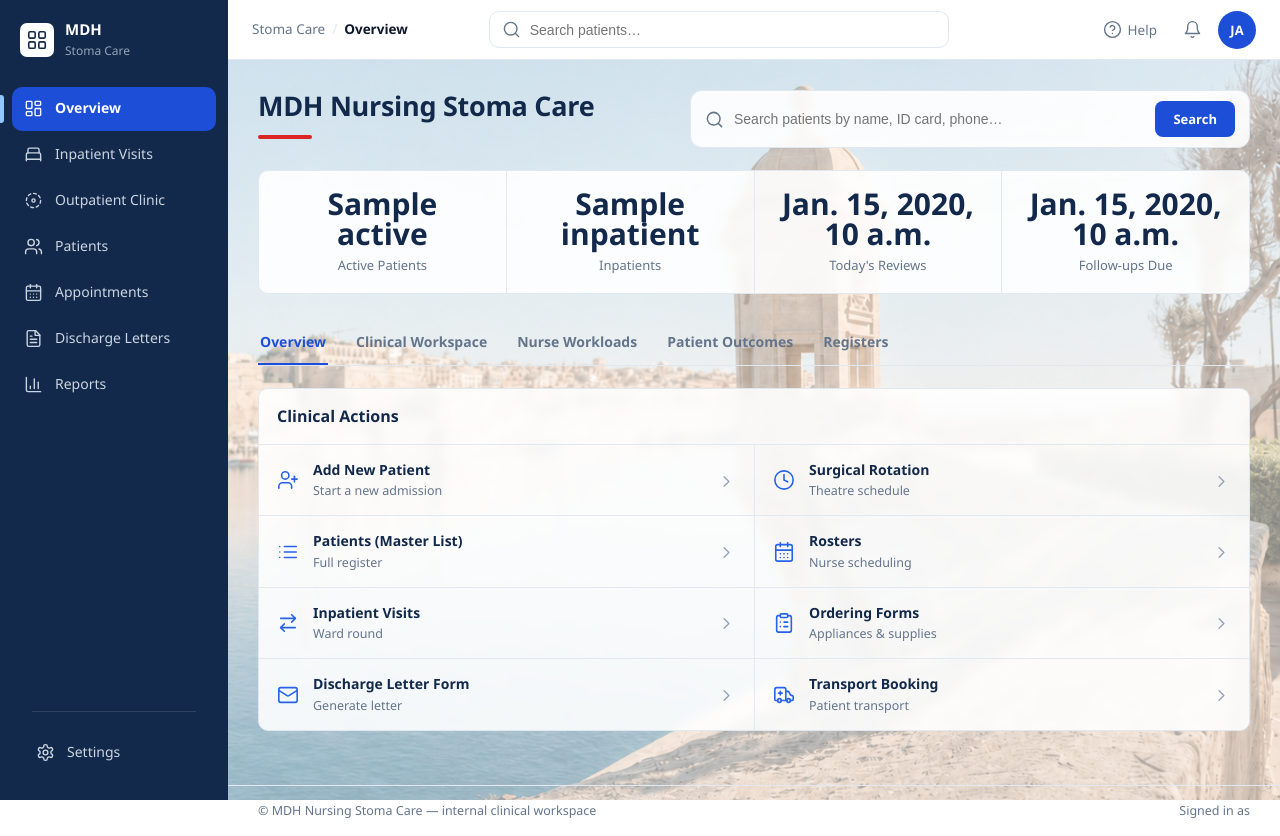
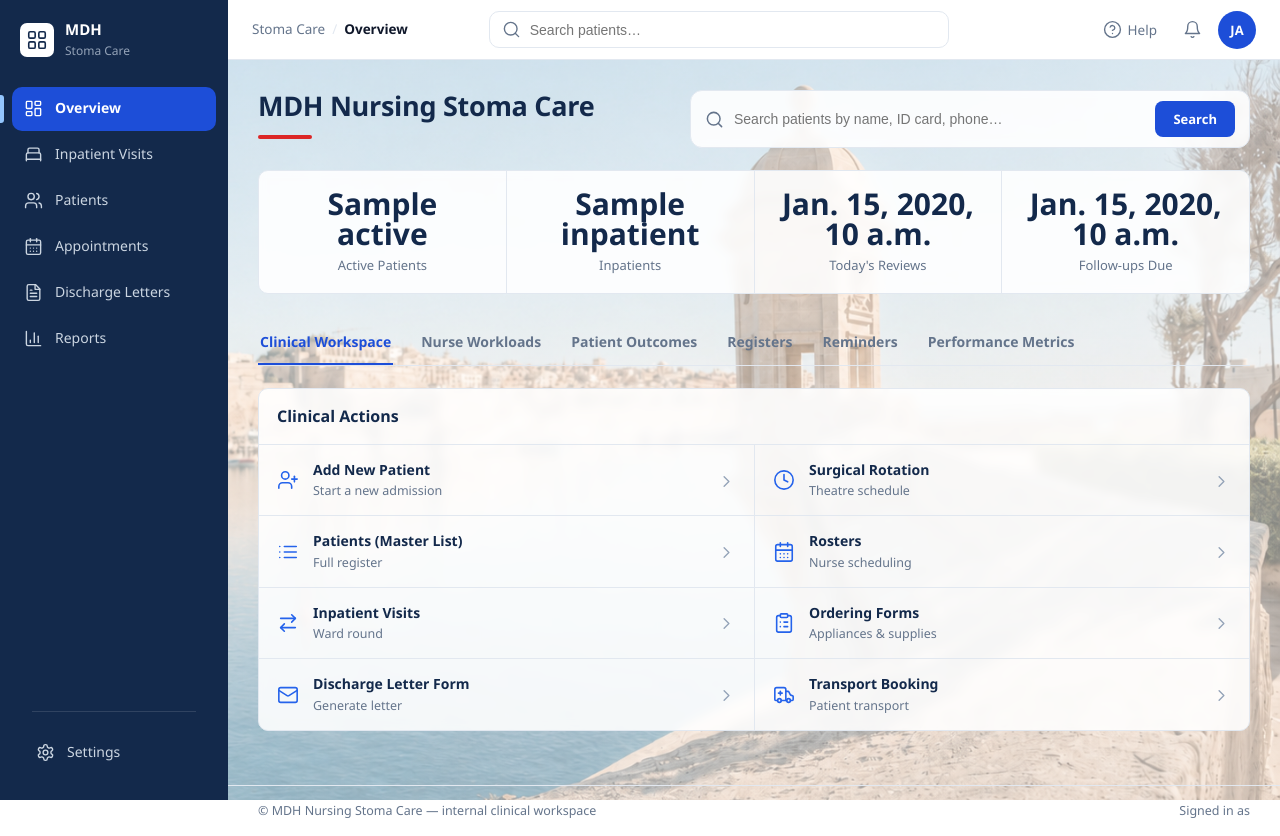
Before and after one commit to jasonfenech118-ctrl/dashborad, a Django app: template backend/templates/clinic/dashboard.html in a window 1280 px wide. Run offline with Django 5.2, Linux system fonts and the light colour scheme; the template is opened without the code that fills it: most values are stand-ins (such as "Sample title", 1, 10 or a date in 2020).

Commit message:
Equal-width buttons, Reminders & Metrics tabs, remove Outpatient & Overview tab (#69)
* Restore Patient Outcomes and Registers panels behind their tabs

The outcomes/registers sections were removed from the DOM but their tabs
remained, so clicking them showed nothing. Re-add both panels (with their
cell-grid CSS) so the Patient Outcomes and Registers tabs open the section
with the outcome/register buttons again.

Co-Authored-By: Claude Opus 4.6 <noreply@anthropic.com>
Claude-Session: https://claude.ai/code/session_01MT5WLocMQZD6iXXwq55erD

* Equal-width outcome/register buttons and add Reminders tab

- Fix outcome and register button widths so all cells are equal length
  (remove white-space:nowrap, add min-width:0 for proper grid sizing)
- Add a Reminders tab to the dashboard navigation panel
- Reminders panel shows a placeholder until reminders are implemented
- Update CSS visibility rules for the new reminders tab view

Co-Authored-By: Claude Opus 4.6 <noreply@anthropic.com>
Claude-Session: https://claude.ai/code/session_01MT5WLocMQZD6iXXwq55erD

---------

Co-authored-by: Claude <noreply@anthropic.com>

```diff
--- a/backend/templates/clinic/dashboard.html
+++ b/backend/templates/clinic/dashboard.html
@@ -174,13 +174,13 @@
 
   /* outcomes / registers cell grid */
   .outcomes{margin-top:0;}
-  .reg{display:grid;grid-template-columns:repeat(auto-fill,minmax(190px,1fr));gap:10px;padding:14px;}
-  .reg .cell{display:flex;align-items:center;gap:12px;padding:14px 16px;
+  .reg{display:grid;grid-template-columns:repeat(auto-fill,minmax(200px,1fr));gap:10px;padding:14px;align-items:stretch;}
+  .reg .cell{display:flex;align-items:center;gap:12px;padding:14px 16px;min-width:0;
     border:1px solid var(--border);border-radius:10px;text-decoration:none;background:var(--surface);transition:.15s;}
   .reg .cell:hover{background:var(--canvas);border-color:var(--blue-600);}
   .reg .r-ic{display:grid;place-items:center;color:var(--navy-900);flex:none;}
-  .reg .r-t{flex:1;font-size:13.5px;font-weight:500;color:var(--navy-900);white-space:nowrap;}
-  .reg .r-n{font-weight:800;font-size:15px;color:var(--navy-900);}
+  .reg .r-t{flex:1;min-width:0;font-size:13.5px;font-weight:500;color:var(--navy-900);line-height:1.25;}
+  .reg .r-n{flex:none;font-weight:800;font-size:15px;color:var(--navy-900);}
   .reg .chev{color:#94a3b8;}
   .reg .cell:hover .chev{color:var(--blue-600);}
 
@@ -189,23 +189,45 @@
   .main[data-view="overview"] #region-workloads,
   .main[data-view="overview"] #region-outcomes,
   .main[data-view="overview"] #region-registers,
+  .main[data-view="overview"] #region-reminders,
+  .main[data-view="overview"] #region-metrics,
   .main[data-view="clinical"] #region-workloads,
   .main[data-view="clinical"] #region-outcomes,
   .main[data-view="clinical"] #region-registers,
+  .main[data-view="clinical"] #region-reminders,
+  .main[data-view="clinical"] #region-metrics,
   .main[data-view="workloads"] #region-actions,
   .main[data-view="workloads"] #region-outcomes,
   .main[data-view="workloads"] #region-registers,
+  .main[data-view="workloads"] #region-reminders,
+  .main[data-view="workloads"] #region-metrics,
   .main[data-view="outcomes"] #region-actions,
   .main[data-view="outcomes"] #region-workloads,
   .main[data-view="outcomes"] #region-registers,
+  .main[data-view="outcomes"] #region-reminders,
+  .main[data-view="outcomes"] #region-metrics,
   .main[data-view="registers"] #region-actions,
   .main[data-view="registers"] #region-workloads,
-  .main[data-view="registers"] #region-outcomes{display:none;}
+  .main[data-view="registers"] #region-outcomes,
+  .main[data-view="registers"] #region-reminders,
+  .main[data-view="registers"] #region-metrics,
+  .main[data-view="reminders"] #region-actions,
+  .main[data-view="reminders"] #region-workloads,
+  .main[data-view="reminders"] #region-outcomes,
+  .main[data-view="reminders"] #region-registers,
+  .main[data-view="reminders"] #region-metrics,
+  .main[data-view="metrics"] #region-actions,
+  .main[data-view="metrics"] #region-workloads,
+  .main[data-view="metrics"] #region-outcomes,
+  .main[data-view="metrics"] #region-registers,
+  .main[data-view="metrics"] #region-reminders{display:none;}
   .main[data-view="overview"] .cols,
   .main[data-view="clinical"] .cols,
   .main[data-view="workloads"] .cols,
   .main[data-view="outcomes"] .cols,
-  .main[data-view="registers"] .cols{grid-template-columns:1fr;}
+  .main[data-view="registers"] .cols,
+  .main[data-view="reminders"] .cols,
+  .main[data-view="metrics"] .cols{grid-template-columns:1fr;}
 
   /* tab-styled navigation links */
   .tabs a.tab-link{background:none;border:none;padding:12px 2px;font-size:14px;color:var(--text-secondary);
@@ -269,9 +291,6 @@
         <a href="{% url 'clinic:ward' %}">
           <svg class="ic" viewBox="0 0 24 24" aria-hidden="true"><path d="M3 20v-8a2 2 0 0 1 2-2h14a2 2 0 0 1 2 2v8"/><path d="M5 10V6a2 2 0 0 1 2-2h10a2 2 0 0 1 2 2v4"/><path d="M3 18h18"/></svg>
           <span>Inpatient Visits</span></a>
-        <a href="{% url 'clinic:more_tools' %}">
-          <svg class="ic" viewBox="0 0 24 24" aria-hidden="true"><path d="M8.56 3.69a9 9 0 0 0-2.92 1.95"/><path d="M3.69 8.56A9 9 0 0 0 3 12"/><path d="M3.69 15.44a9 9 0 0 0 1.95 2.92"/><path d="M8.56 20.31A9 9 0 0 0 12 21"/><path d="M15.44 20.31a9 9 0 0 0 2.92-1.95"/><path d="M20.31 15.44A9 9 0 0 0 21 12"/><path d="M20.31 8.56a9 9 0 0 0-1.95-2.92"/><path d="M15.44 3.69A9 9 0 0 0 12 3"/><circle cx="12" cy="12" r="2"/></svg>
-          <span>Outpatient Clinic</span></a>
         <a href="{% url 'clinic:patient_list' %}">
           <svg class="ic" viewBox="0 0 24 24" aria-hidden="true"><path d="M16 21v-2a4 4 0 0 0-4-4H6a4 4 0 0 0-4 4v2"/><circle cx="9" cy="7" r="4"/><path d="M22 21v-2a4 4 0 0 0-3-3.87"/><path d="M16 3.13a4 4 0 0 1 0 7.75"/></svg>
           <span>Patients</span></a>
@@ -296,7 +315,7 @@
     </aside>
 
     <!-- ============ MAIN ============ -->
-    <div class="main" id="main" data-view="overview">
+    <div class="main" id="main" data-view="clinical">
 
       <!-- top bar -->
       <header class="topbar">
@@ -369,11 +388,12 @@
 
         <!-- contextual tabs -->
         <div class="tabs" role="tablist" aria-label="Dashboard views">
-          <button role="tab" id="tab-overview"  aria-selected="true"  aria-controls="main" data-view="overview"  tabindex="0">Overview</button>
-          <button role="tab" id="tab-clinical"  aria-selected="false" aria-controls="main" data-view="clinical"  tabindex="-1">Clinical Workspace</button>
+          <button role="tab" id="tab-clinical"  aria-selected="true"  aria-controls="main" data-view="clinical"  tabindex="0">Clinical Workspace</button>
           <button role="tab" id="tab-workloads" aria-selected="false" aria-controls="main" data-view="workloads" tabindex="-1">Nurse Workloads</button>
           <button role="tab" id="tab-outcomes"  aria-selected="false" aria-controls="main" data-view="outcomes"  tabindex="-1">Patient Outcomes</button>
           <button role="tab" id="tab-registers" aria-selected="false" aria-controls="main" data-view="registers" tabindex="-1">Registers</button>
+          <button role="tab" id="tab-reminders" aria-selected="false" aria-controls="main" data-view="reminders" tabindex="-1">Reminders</button>
+          <button role="tab" id="tab-metrics"   aria-selected="false" aria-controls="main" data-view="metrics"   tabindex="-1">Performance Metrics</button>
         </div>
 
         <div class="cols">
@@ -490,6 +510,26 @@
                 <span class="chev" aria-hidden="true"><svg class="ic" viewBox="0 0 24 24"><path d="m9 18 6-6-6-6"/></svg></span></a>
             </div>
           </section>
+
+          <!-- REMINDERS -->
+          <section class="panel" id="region-reminders" aria-label="Reminders">
+            <div class="panel-head"><h2>Reminders</h2></div>
+            <div style="padding:32px 18px;text-align:center;color:var(--text-secondary);font-size:14px;">
+              <svg class="ic" viewBox="0 0 24 24" aria-hidden="true" style="width:36px;height:36px;margin-bottom:10px;color:#94a3b8;"><path d="M6 8a6 6 0 0 1 12 0c0 7 3 9 3 9H3s3-2 3-9"/><path d="M10.3 21a1.94 1.94 0 0 0 3.4 0"/></svg>
+              <p style="margin:0 0 4px;font-weight:600;color:var(--navy-900);">No reminders yet</p>
+              <p style="margin:0;font-size:13px;">Appointment and follow-up reminders will appear here.</p>
+            </div>
+          </section>
+
+          <!-- PERFORMANCE METRICS -->
+          <section class="panel" id="region-metrics" aria-label="Performance Metrics">
+            <div class="panel-head"><h2>Performance Metrics</h2></div>
+            <div style="padding:32px 18px;text-align:center;color:var(--text-secondary);font-size:14px;">
+              <svg class="ic" viewBox="0 0 24 24" aria-hidden="true" style="width:36px;height:36px;margin-bottom:10px;color:#94a3b8;"><path d="M3 3v16a2 2 0 0 0 2 2h16"/><path d="M18 17V9"/><path d="M13 17V5"/><path d="M8 17v-3"/></svg>
+              <p style="margin:0 0 4px;font-weight:600;color:var(--navy-900);">Coming soon</p>
+              <p style="margin:0;font-size:13px;">Clinical performance metrics and analytics will appear here.</p>
+            </div>
+          </section>
         </div>
 
 
```
